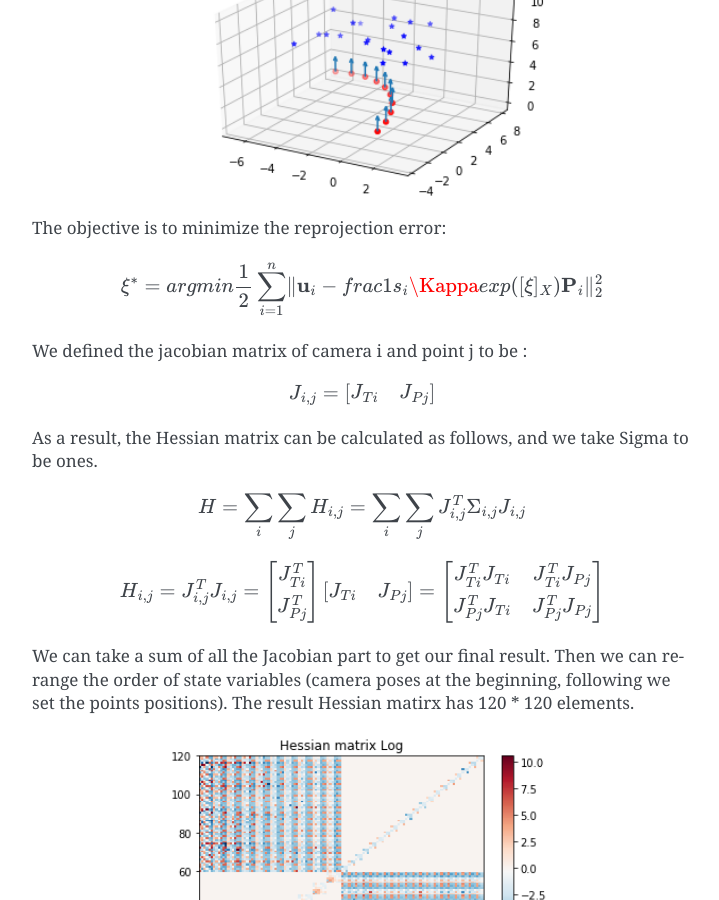
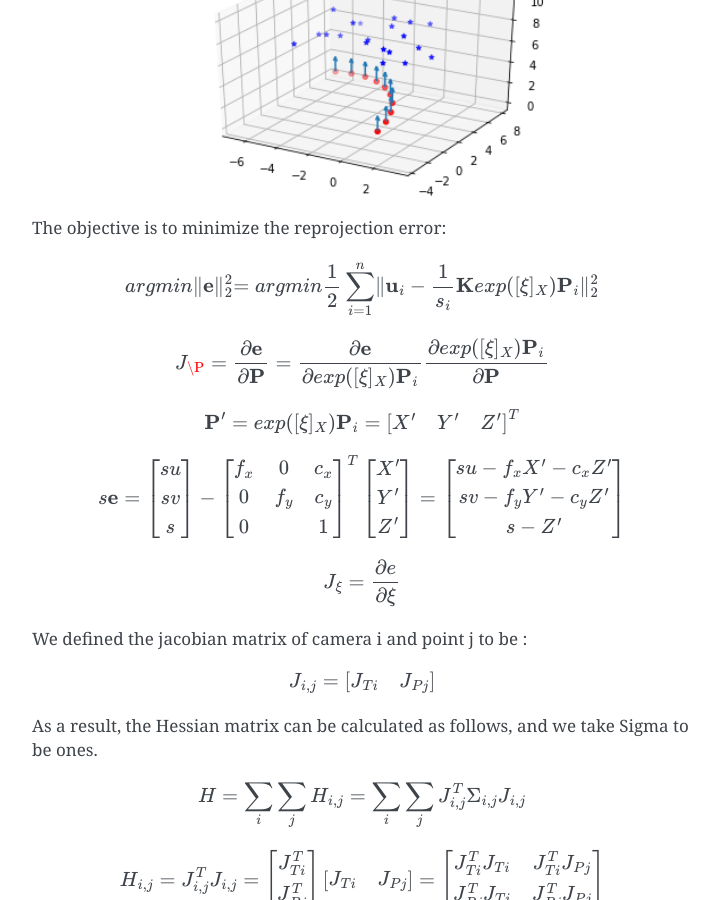
Before and after one commit to gggliuye/VIO, a Sphinx documentation site: the page built from docs/deepblue/VIO.rst, in a window 1280 px wide and 900 px high, scrolled down 3378 px. Shown: the whole window, without its empty margins (388-1107 px from the left). Built offline with Sphinx 7.4.7, drawn with Linux system fonts in a browser that asks for light colours.

Commit message:
Update VIO.rst

```diff
--- a/docs/deepblue/VIO.rst
+++ b/docs/deepblue/VIO.rst
@@ -155,8 +155,28 @@ Simulation with 10 camera poses and 20 landmarks. Data shown in the following im
 The objective is to minimize the reprojection error:
 
 .. math::
-    \mathbf{\xi}^{*} = argmin \frac{1}{2} \sum_{i=1}^{n} \lVert \mathbf{u}_{i} - frac{1}{s_{i}} \mathbf{\Kappa} exp([\mathbf{\xi}]_{X}) \mathbf{P}_{i}   \lVert_{2}^{2}
+    argmin\lVert \mathbf{e} \lVert_{2}^{2} = argmin \frac{1}{2} \sum_{i=1}^{n} \lVert \mathbf{u}_{i} - \frac{1}{s_{i}} \mathbf{K} exp([\mathbf{\xi}]_{X}) \mathbf{P}_{i}   \lVert_{2}^{2}
 
+.. math::
+    J_{\P} = \frac{\partial \mathbf{e}}{\partial \mathbf{P}} = \frac{\partial \mathbf{e}}{\partial exp([\mathbf{\xi}]_{X}) \mathbf{P}_{i}}  \frac{\partial exp([\mathbf{\xi}]_{X}) \mathbf{P}_{i}}{\partial \mathbf{P}}
+
+.. math::
+    \mathbf{P}' = exp([\mathbf{\xi}]_{X}) \mathbf{P}_{i}
+                = \begin{bmatrix} X' & Y' & Z'  \end{bmatrix} ^{T}
+
+.. math::
+    s\mathbf{e} = \begin{bmatrix} su \\ sv \\ s  \end{bmatrix} -
+                \begin{bmatrix} f_{x} & 0 & c_{x}\\
+                                0 & f_{y} & c_{y} \\
+                                0 & & 1   \end{bmatrix} ^{T}
+                \begin{bmatrix} X' \\ Y' \\ Z'  \end{bmatrix}
+                =  \begin{bmatrix} su - f_{x} X' - c_{x} Z' \\
+                                   sv - f_{y} Y' - c_{y} Z' \\
+                                   s - Z'  \end{bmatrix}
+
+
+.. math::
+    J_{\xi} = \frac{\partial e}{\partial \mathbf{\xi}}
 
 We defined the jacobian matrix of camera i and point j to be :
 
```
